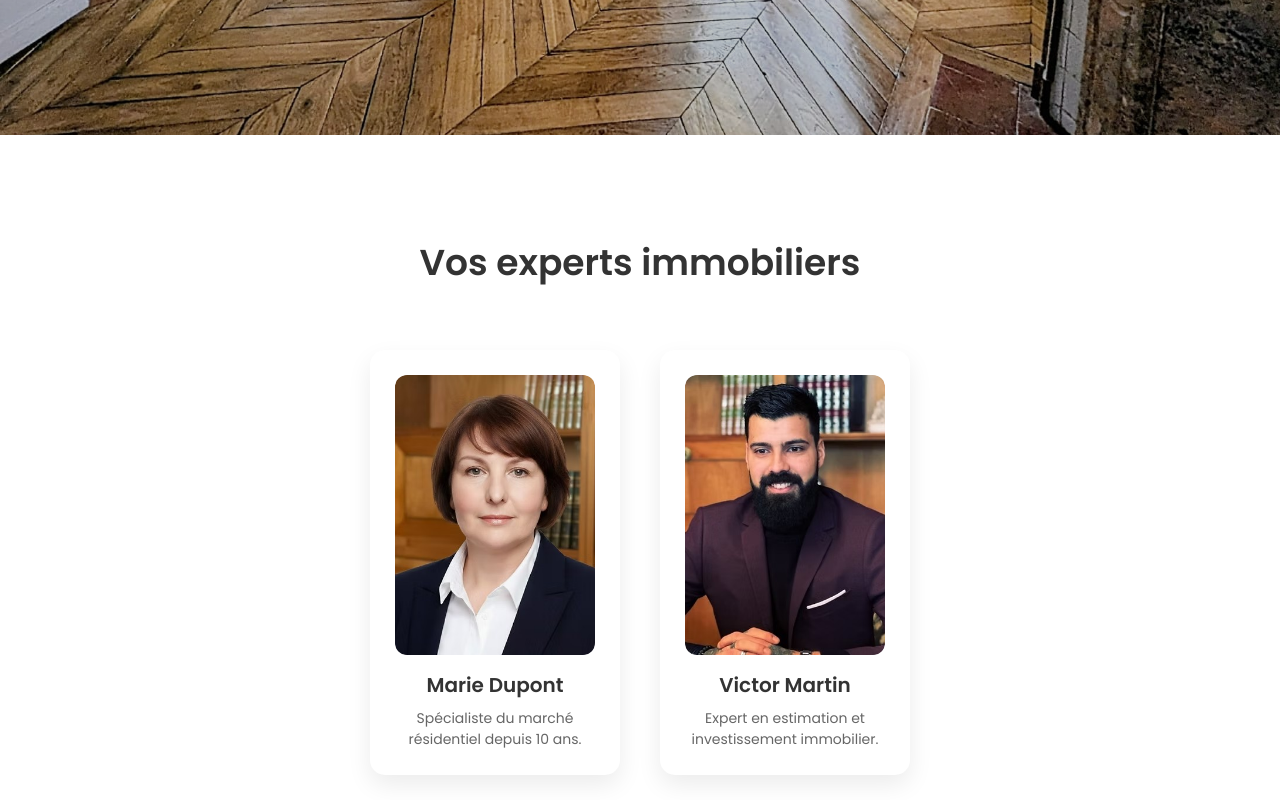
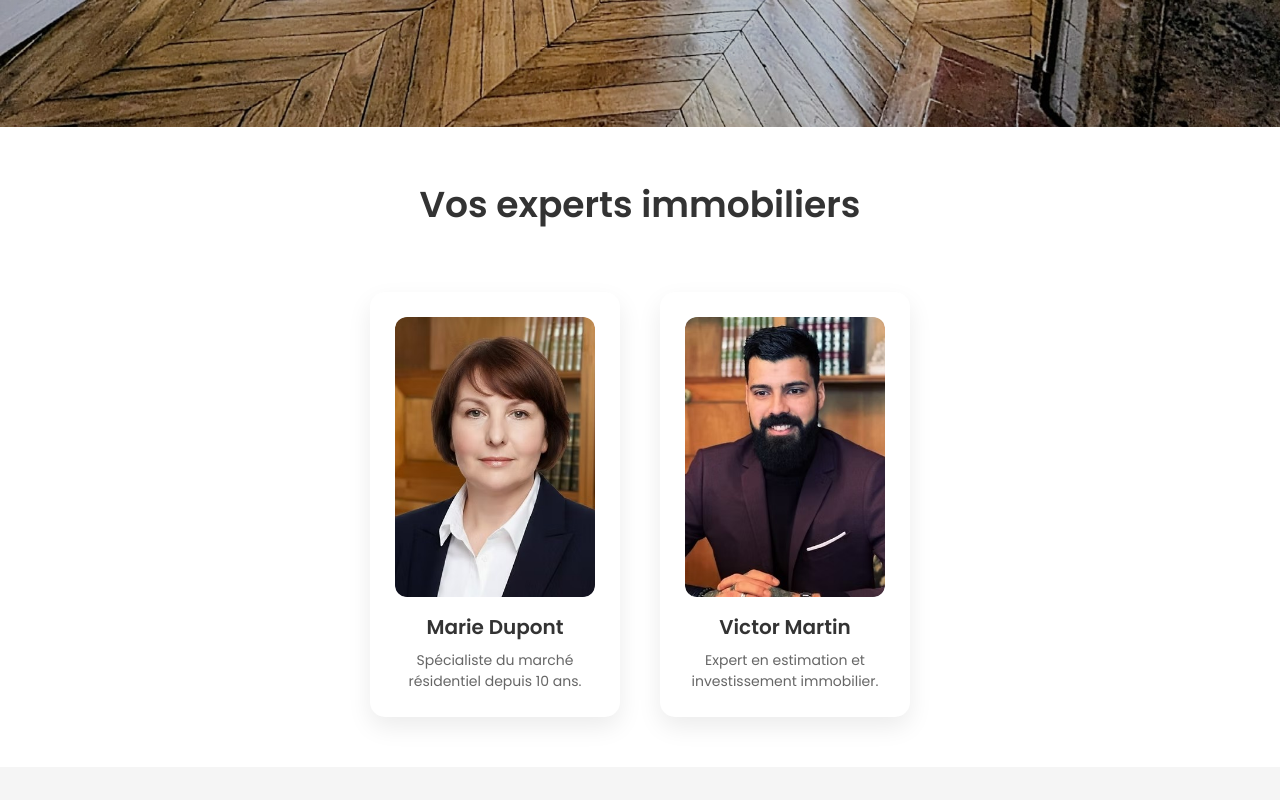
Before and after one commit to Juju-kpi/estimation_immo, a Next.js app: page / in a window 1280 px wide. Shown: the part 600-1400 px from the top of the page. Built offline with nearby package versions, Linux system fonts and the light colour scheme.

Commit message:
Update globals.css

```diff
--- a/app/globals.css
+++ b/app/globals.css
@@ -131,7 +131,7 @@ body {
   position: relative;
   min-height: 80vh; /* garde une hauteur correcte */
   overflow: hidden;
-  margin-top: 10px;
+  margin-top: 2px;
 }
 
 .hero-bg {
@@ -223,7 +223,7 @@ body {
 /* AGENTS */
 /* SECTION AGENTS */
 .agents {
-  padding: 100px 20px;
+  padding: 50px 20px;
   text-align: center;
   background: #ffffff;
 }
```
